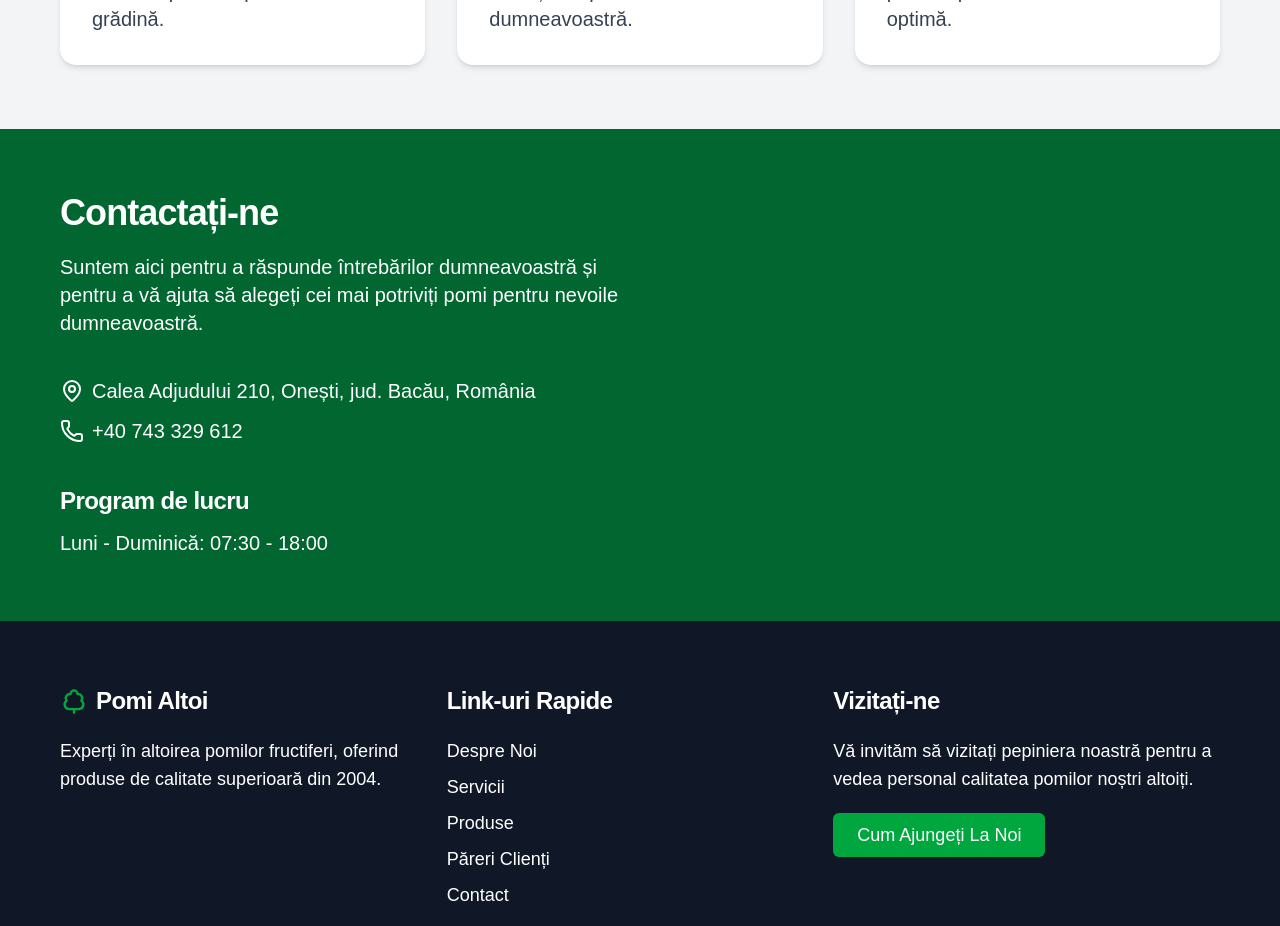
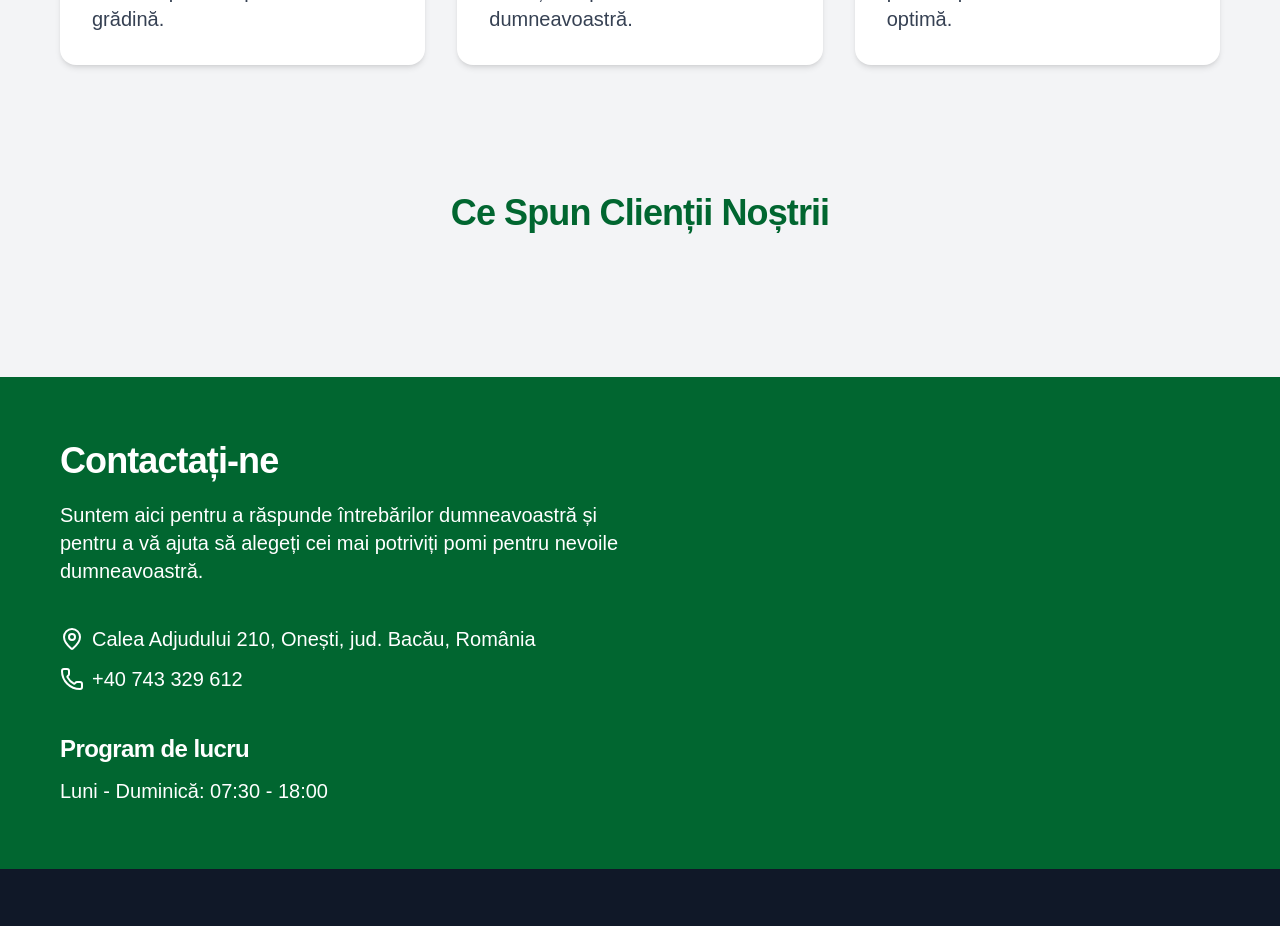
Before and after one commit to freelancing-portofolio/pomi_altoi, a Next.js app: page / in a window 1280 px wide. Shown: the part 1620-2546 px from the top of the page. Built offline with nearby package versions, Linux system fonts and the light colour scheme.

Commit message:
refactor and beggining of reviews

```diff
--- a/package.json
+++ b/package.json
@@ -9,6 +9,7 @@
     "lint": "next lint"
   },
   "dependencies": {
+    "axios": "^1.9.0",
     "lucide-react": "^0.503.0",
     "next": "15.2.5",
     "react": "^19.0.0",
--- a/src/app/layout.tsx
+++ b/src/app/layout.tsx
@@ -1,7 +1,7 @@
 import type { Metadata } from "next";
 import { Geist, Geist_Mono } from "next/font/google";
 import "./globals.css";
-import { ScrollProvider } from "./../../context/scrollcontext";
+import { ScrollProvider } from "../context/scrollcontext";
 
 const geistSans = Geist({
    variable: "--font-geist-sans",
--- a/src/app/page.tsx
+++ b/src/app/page.tsx
@@ -1,11 +1,12 @@
 "use client";
 
-import Navbar from "../../components/navbar";
-import HeroSection from "../../components/herosection";
-import AboutSection from "../../components/aboutsection";
-import ServicesSection from "../../components/servicessection";
-import ContactSection from "../../components/contactsection";
-import Footer from "../../components/footer";
+import Navbar from "../components/navbar";
+import HeroSection from "../components/herosection";
+import AboutSection from "../components/aboutsection";
+import ServicesSection from "../components/servicessection";
+import ReviewsSection from "../components/reviewssection";
+import ContactSection from "../components/contactsection";
+import Footer from "../components/footer";
 
 export default function LandingPage() {
    return (
@@ -14,6 +15,7 @@ export default function LandingPage() {
          <HeroSection />
          <AboutSection />
          <ServicesSection />
+         <ReviewsSection />
          <ContactSection />
          <Footer />
       </div>
--- a/components/footer.tsx
+++ b/src/components/footer.tsx
@@ -1,23 +1,12 @@
 "use client";
 
-import { TreeDeciduous } from "lucide-react";
-import { useCallback } from "react";
+import { Scroll, TreeDeciduous } from "lucide-react";
+import { useCallback, useContext } from "react";
 import Link from "next/link";
+import { ScrollContext } from "../context/scrollcontext";
 
 export default function Footer() {
-   const handleScroll = useCallback(
-      (e: { preventDefault: () => void }, label: string) => {
-         e.preventDefault();
-         const id = label.toLowerCase().replace(/\s+/g, "");
-         const el = document.getElementById(id);
-         if (el && label == "Hero") {
-            window.scrollTo({ top: 0, behavior: "smooth" });
-         } else if (el) {
-            el.scrollIntoView({ behavior: "smooth", block: "start" });
-         }
-      },
-      []
-   );
+   const { handleScroll } = useContext(ScrollContext);
 
    return (
       <footer>
--- /dev/null
+++ b/src/components/reviewssection.tsx
@@ -0,0 +1,18 @@
+"use client";
+
+import { useEffect } from "react";
+
+export default function ReviewsSection() {
+   return (
+      <main>
+         <section id='părericlienți'>
+            <div className='bg-gray-100 mx-auto max-w-site px-15 py-16 flex flex-col justify-center items-center gap-20'>
+               <p className='tracking-tight text-4xl font-bold text-green-800 mx-auto'>
+                  Ce Spun Clienții Noștrii
+               </p>
+               <div className='grid grid-cols-3 mx-auto max-w-site gap-8'></div>
+            </div>
+         </section>
+      </main>
+   );
+}
```
Also changed, not shown: src/components/aboutsection.tsx (renamed from components/aboutsection.tsx), src/components/contactsection.tsx (renamed from components/contactsection.tsx), src/components/herosection.tsx (renamed from components/herosection.tsx), src/components/navbar.tsx (renamed from components/navbar.tsx), src/components/servicessection.tsx (renamed from components/servicessection.tsx), src/context/scrollcontext.tsx (renamed from context/scrollcontext.tsx), 1 other file (tests, documents, lock files or other folders).
